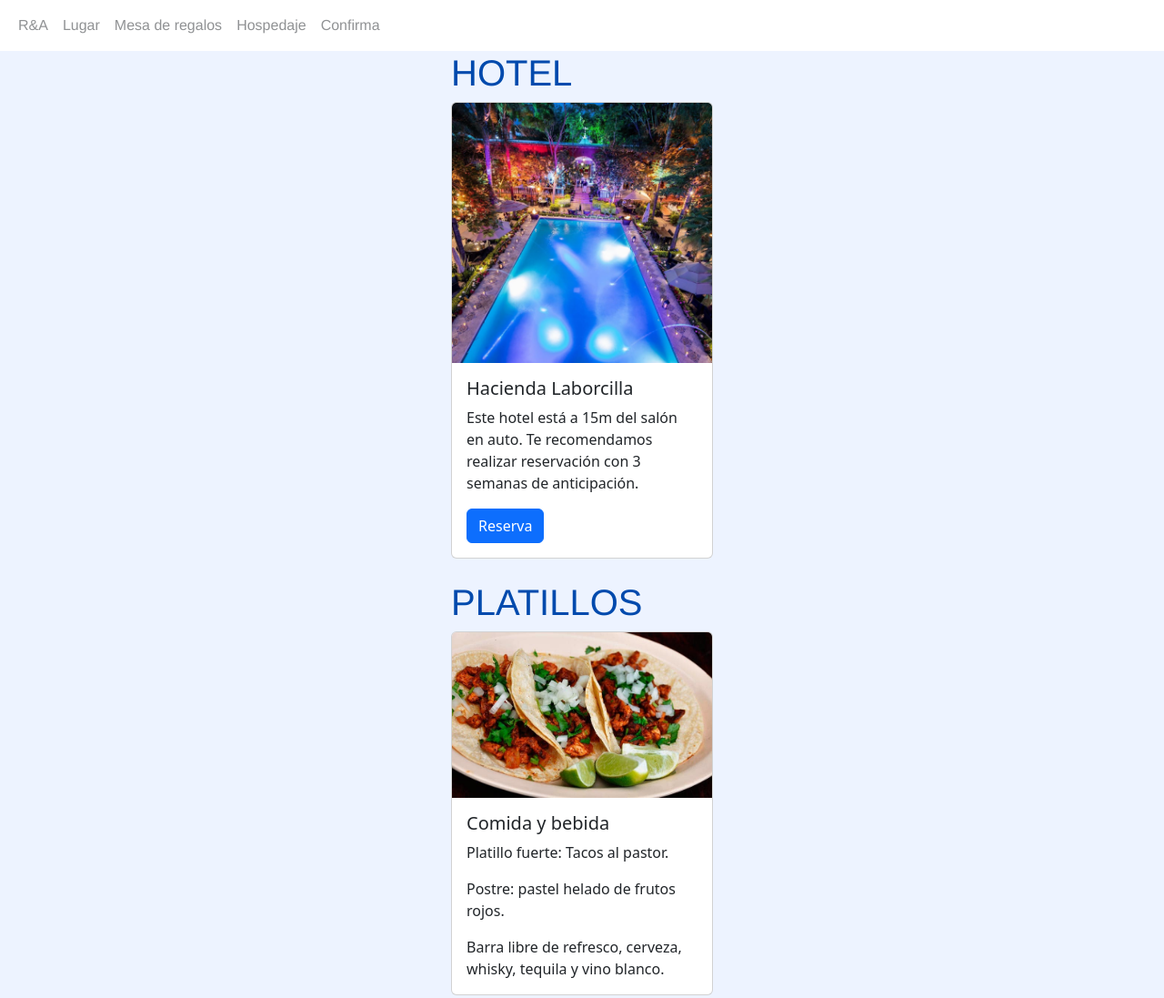
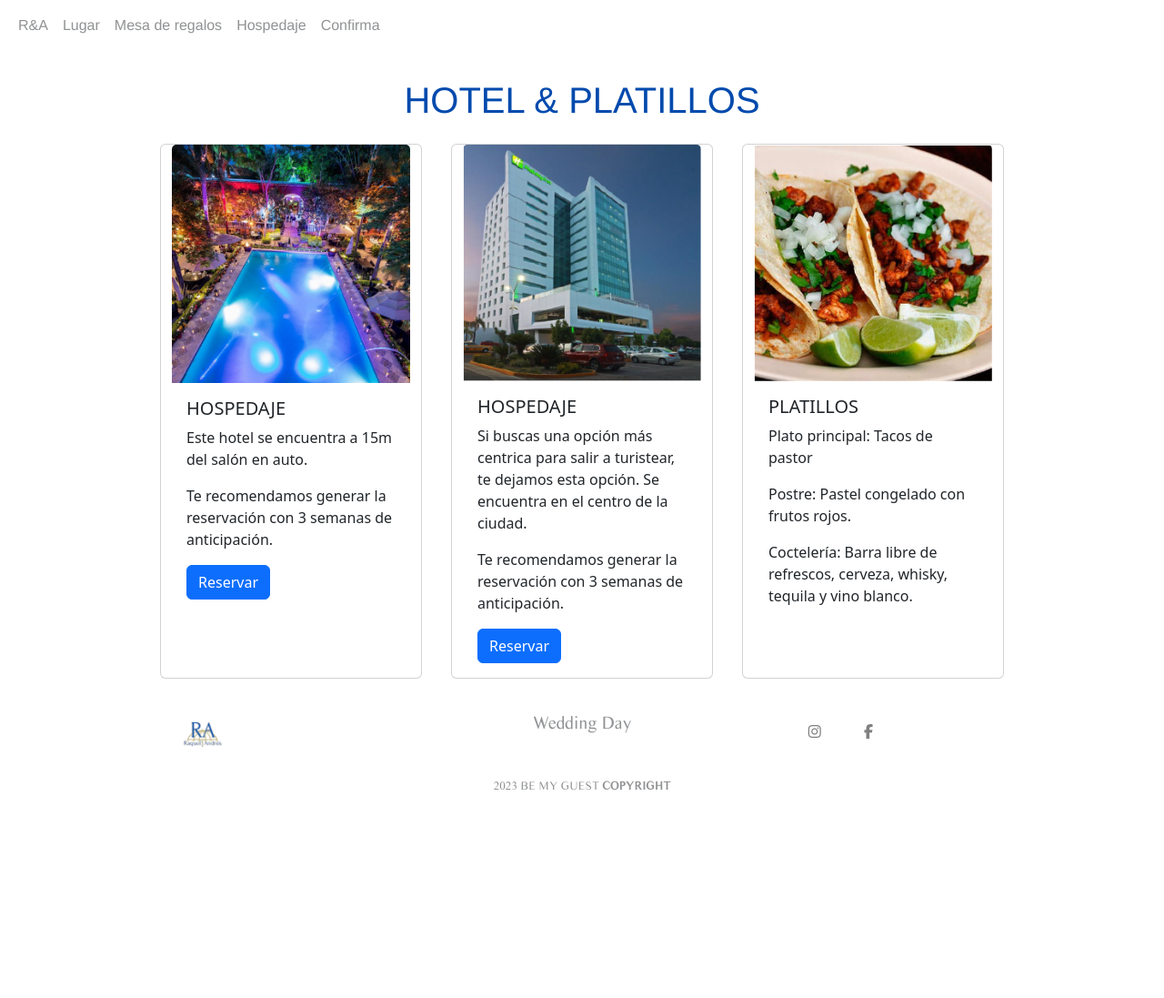
Before and after one commit to MarianaMMaldonado/PF-MMaldonado, a plain HTML site: page pages/hospedaje.html in a window 1280 px wide. Shown: the top 1097 px of the page at 91% size. After the commit the page ends 885 px from the top, so only its background shows below. Drawn offline with nearby package versions, Linux system fonts and the light colour scheme.

Commit message:
agregué cards para hospedaje y comida

```diff
--- a/ccs/style.css
+++ b/ccs/style.css
@@ -131,6 +131,8 @@
 .hotel{
     color: #004AAD;
     font-family: Helvetica, sans-serif;
+    text-align: center;
+    margin-top: 30px;
 }
 
 .fondoConfirm{
--- a/pages/hospedaje.html
+++ b/pages/hospedaje.html
@@ -40,35 +40,41 @@
         </div>
     </header>
 
-    <main class="bgColor d-flex flex-column align-items-center">
-      <section id="hospedaje">
-        <article>
-          <h1 class="hotel">HOTEL</h1>
-          <div class="card" style="width: 18rem;">
-            <img src="../assets/img/hotel3.png" class="card-img-top" alt="hotel1">
-            <div class="card-body">
-              <h5 class="card-title">Hacienda Laborcilla</h5>
-              <p class="card-text">Este hotel está a 15m del salón en auto. Te recomendamos realizar reservación con 3 semanas de anticipación.</p>
-              <a href="#" class="btn btn-primary">Reserva</a>
+    <main>
+      <section>
+        <h1 class="hotel">HOTEL & PLATILLOS</h1>
+        <div class="container-fluid">
+          <div class="row justify-content-center">
+            <div class="card col-3 m-3" style="width: 18rem;">
+              <img src="../assets/img/hotel3.png" class="card-img-top" alt="hotel">
+              <div class="card-body">
+                <h5 class="card-title">HOSPEDAJE</h5>
+                <p class="card-text">Este hotel se encuentra a 15m del salón en auto.</p>
+                <p class="card-text">Te recomendamos generar la reservación con 3 semanas de anticipación.</p>
+                <a href="#" class="btn btn-primary">Reservar</a>
+              </div>
             </div>
-        </article>
-      </section> <br  />
-
-      <section id="hospedaje">
-        <article>
-          <h1 class="hotel">PLATILLOS</h1>
-          <div class="card" style="width: 18rem;">
-            <img src="../assets/img/tacos-al-pastor-receta.jpg" class="card-img-top" alt="hotel1">
-            <div class="card-body">
-              <h5 class="card-title">Comida y bebida</h5>
-              <p class="card-text">Platillo fuerte: Tacos al pastor.</p>
-              <p class="card-text">Postre: pastel helado de frutos rojos.</p>
-              <p class="card-text">Barra libre de refresco, cerveza, whisky, tequila y vino blanco.</p>
+            <div class="card col-3 m-3" style="width: 18rem;">
+              <img src="../assets/img/hotel2.png" class="card-img-top" alt="hotel">
+              <div class="card-body">
+                <h5 class="card-title">HOSPEDAJE</h5>
+                <p class="card-text">Si buscas una opción más centrica para salir a turistear, te dejamos esta opción. Se encuentra en el centro de la ciudad.</p>
+                <p class="card-text">Te recomendamos generar la reservación con 3 semanas de anticipación.</p>
+                <a href="#" class="btn btn-primary">Reservar</a>
+              </div>
+            </div>
+            <div class="card col-3 m-3" style="width: 18rem;">
+              <img src="../assets/img/tacos.png" class="card-img-top" alt="tacos">
+              <div class="card-body">
+                <h5 class="card-title">PLATILLOS</h5>
+                <p class="card-text">Plato principal: Tacos de pastor</p>
+                <p class="card-text">Postre: Pastel congelado con frutos rojos.</p>
+                <p class="card-text">Coctelería: Barra libre de refrescos, cerveza, whisky, tequila y vino blanco.</p>
+              </div>
             </div>
           </div>
-        </article>
-      </section><br  />
-
+        </div>
+      </section>
     </main>
 
     <footer class="piePagina">
```
